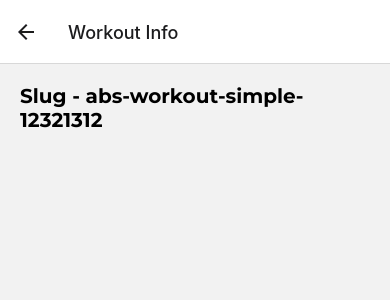
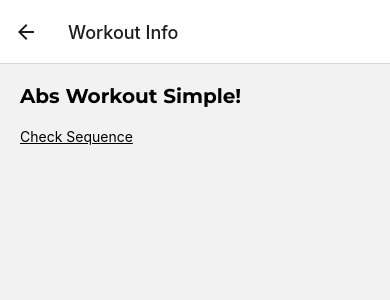
Before and after one commit to uurde/Workout-app, a React Native app: screen /Home in a window 390 px wide. Both pictures are taken after a click on the element 195 px from the left and 175 px from the top of the page. Shown: the top 300 px of the page. Built offline with nearby package versions, Linux system fonts and the light colour scheme.

Commit message:
section use workouts

```diff
--- /dev/null
+++ b/components/styled/PressableText.tsx
@@ -0,0 +1,11 @@
+import { Text, Pressable, PressableProps } from "react-native";
+
+export function PressableText(props: PressableProps & { text: string }) {
+    return (
+        <Pressable {...props}>
+            <Text style={{ textDecorationLine: "underline" }}>
+                {props.text}
+            </Text>
+        </Pressable>
+    )
+}
--- /dev/null
+++ b/hooks/useWorkoutBySlug.ts
@@ -0,0 +1,16 @@
+import { useEffect, useState } from "react"
+import { getWorkoutBySlug } from "../storage/workout";
+import { Workout } from "../types/data"
+
+export const useWorkoutBySlug = (slug: string) => {
+    const [workout, setWorkout] = useState<Workout>();
+
+    useEffect(() => {
+        async function getData() {
+            const _workout = await getWorkoutBySlug(slug);
+            setWorkout(_workout);
+        }
+        getData();
+    }, [])
+    return workout;
+}
--- /dev/null
+++ b/hooks/useWorkouts.ts
@@ -0,0 +1,21 @@
+import { useState, useEffect } from "react";
+import { getWorkouts } from "../storage/workout";
+import { Workout } from "../types/data";
+import { useIsFocused } from "@react-navigation/native";
+
+export const useWorkouts = () => {
+    const [workouts, setWorkouts] = useState<Workout[]>([]);
+    const isFocused = useIsFocused();
+
+    useEffect(() => {
+        async function getData() {
+            const _workouts = await getWorkouts();
+            setWorkouts(_workouts);
+        }
+        if (isFocused) {
+            getData();
+        }
+    }, [isFocused]);
+
+    return workouts;
+}
--- a/screens/HomeScreen.tsx
+++ b/screens/HomeScreen.tsx
@@ -1,20 +1,10 @@
-import { useEffect, useState } from "react";
 import { View, StyleSheet, Text, FlatList, Pressable } from "react-native";
 import { NativeStackHeaderProps } from "@react-navigation/native-stack";
-import { Workout } from "../types/data";
 import WorkoutItem from "../components/WorkoutItem";
-import { getWorkouts } from "../storage/workout";
+import { useWorkouts } from "../hooks/useWorkouts";
 
 export default function HomeScreen({ navigation }: NativeStackHeaderProps) {
-    const [workouts, setWorkouts] = useState<Workout[]>([]);
-
-    useEffect(() => {
-        async function getData() {
-            const _workouts = await getWorkouts();
-            setWorkouts(_workouts);
-        }
-        getData();
-    }, []);
+    const workouts = useWorkouts();
 
     return (
         <View style={styles.container}>
--- a/screens/WorkoutDetailScreen.tsx
+++ b/screens/WorkoutDetailScreen.tsx
@@ -1,24 +1,33 @@
-import { View, StyleSheet, Text } from "react-native";
+import { View, StyleSheet, Text, Pressable } from "react-native";
 import { NativeStackHeaderProps } from "@react-navigation/native-stack";
+import { useWorkoutBySlug } from "../hooks/useWorkoutBySlug";
+import { PressableText } from "../components/styled/PressableText";
 
-export default function WorkoutDetailScreen({ route }: Navigation) {
-
-    return (
-        <View style={styles.container}>
-            <Text style={styles.header}>Slug - {route.params.slug}</Text>
-        </View>
-    )
-};
-
-type DetailParams ={
-    route:{
-        params:{
+type DetailParams = {
+    route: {
+        params: {
             slug: string
         }
     }
 }
 
 type Navigation = NativeStackHeaderProps & DetailParams;
+
+export default function WorkoutDetailScreen({ route }: Navigation) {
+    const workout = useWorkoutBySlug(route.params.slug);
+
+    if (!workout) return null;
+
+    return (
+        <View style={styles.container}>
+            <Text style={styles.header}>{workout.name}</Text>
+            <PressableText
+                onPress={() => alert("Opening Modal")}
+                text="Check Sequence"
+            />
+        </View>
+    )
+};
 
 const styles = StyleSheet.create({
     container: {
--- a/storage/workout.ts
+++ b/storage/workout.ts
@@ -5,6 +5,12 @@
 export const getWorkouts = async (): Promise<Workout[]> => {
     const workouts = await getData("workout-data");
     return workouts;
+}
+
+export const getWorkoutBySlug = async (slug: string): Promise<Workout> => {
+    const workouts = await getWorkouts();
+    const workout = workouts.filter(x => x.slug === slug)[0];
+    return workout;
 }
 
 export const initWorkouts = async (): Promise<boolean> => {
@@ -16,6 +22,6 @@
     return false;
 }
 
-export const clearWorkouts =async () => {
+export const clearWorkouts = async () => {
     await removeItem("workout-data");
 }
```
